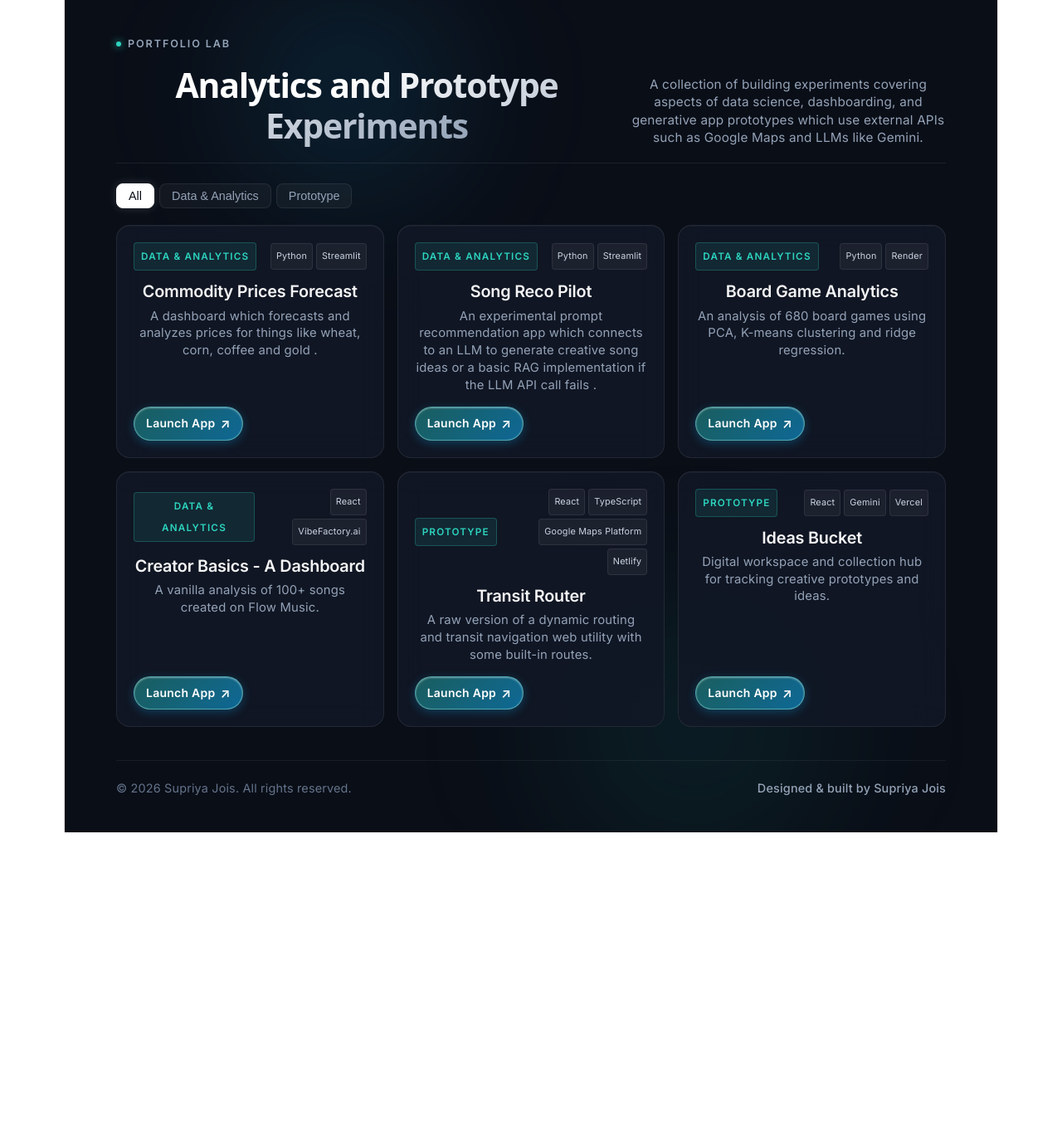
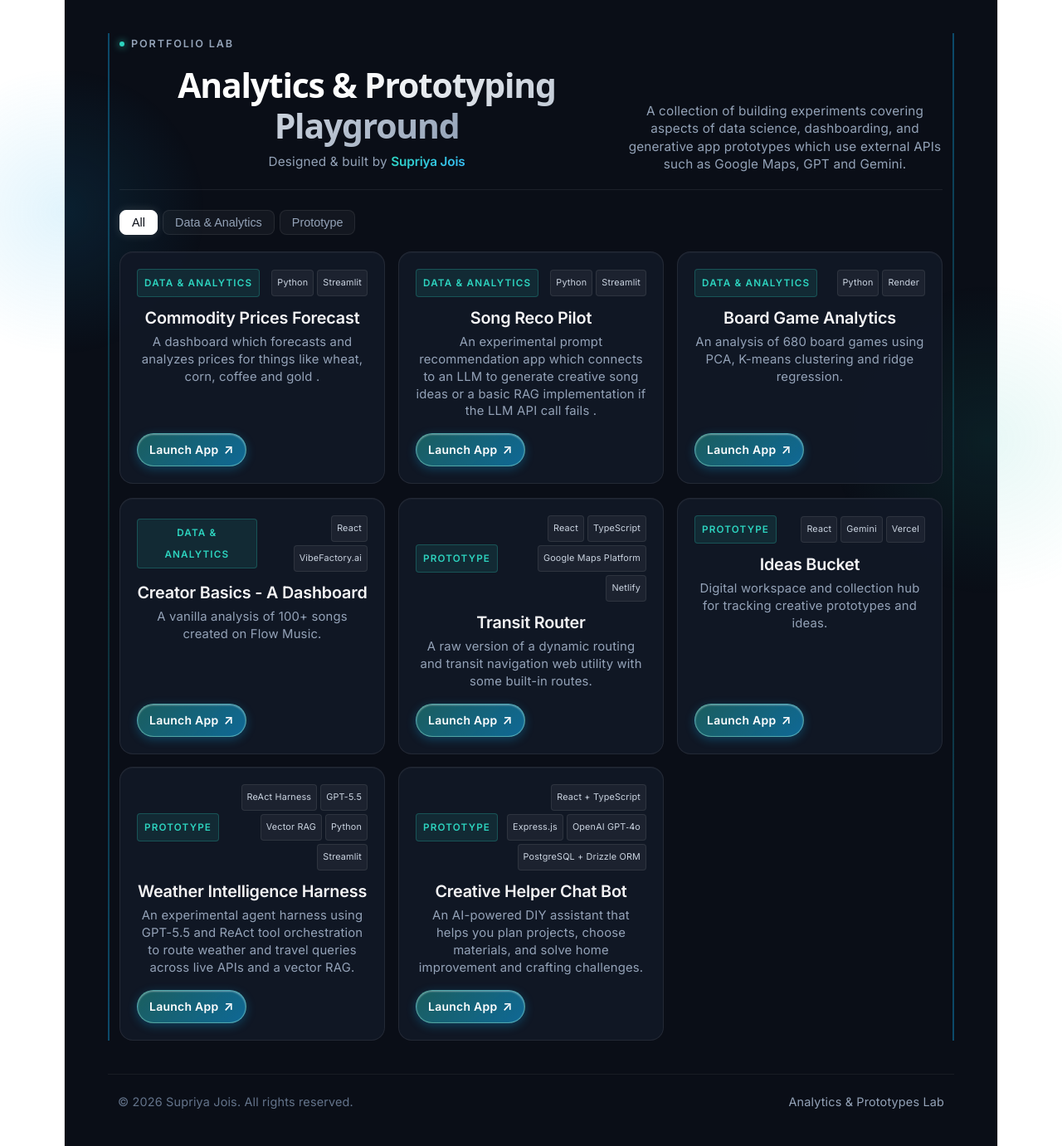
Before and after one commit to supjois-sans-melodrama/analytics-and-random, a React (Vite) app: page / in a window 1280 px wide. Shown: the whole page at 83% size. Before the commit the page ends 1003 px from the top, so only its background shows below. Built offline with nearby package versions, Linux system fonts and the light colour scheme.

Commit message:
Add files via upload
added 2 more apps - chatbot and weather forecast harness

```diff
--- a/src/App.jsx
+++ b/src/App.jsx
@@ -42,6 +42,20 @@ const projects = [
     category: "Prototype",
     stack: ["React", "Gemini", "Vercel"],
     url: "https://ideas-bucket.vercel.app/"
+  },
+  {
+    title: "Weather Intelligence Harness",
+    description: "An experimental agent harness using GPT-5.5 and ReAct tool orchestration to route weather and travel queries across live APIs and a vector RAG.",
+    category: "Prototype",
+    stack: ["ReAct Harness", "GPT-5.5", "Vector RAG", "Python", "Streamlit"],
+    url: "https://globalweather-harness.streamlit.app/"
+  },
+  {
+    title: "Creative Helper Chat Bot",
+    description: "An AI-powered DIY assistant that helps you plan projects, choose materials, and solve home improvement and crafting challenges.",
+    category: "Prototype",
+    stack: ["React + TypeScript", "Express.js", "OpenAI GPT‑4o", "PostgreSQL + Drizzle ORM"],
+    url: "https://globalweather-harness.streamlit.app/"
   }
 ];
 
@@ -70,61 +84,58 @@ export default function App() {
       <style>{`
         @import url('https://fonts.googleapis.com/css2?family=Inter:wght@400;500;600;700&display=swap');
 
-        @keyframes floatOrb1 {
-          0% { transform: translate(0px, 0px) scale(1); }
-          50% { transform: translate(40px, -30px) scale(1.1); }
-          100% { transform: translate(0px, 0px) scale(1); }
-        }
-
-        @keyframes floatOrb2 {
-          0% { transform: translate(0px, 0px) scale(1); }
-          50% { transform: translate(-50px, 40px) scale(1.15); }
-          100% { transform: translate(0px, 0px) scale(1); }
-        }
-
-        .orb-1 {
-          position: absolute;
-          top: -5%;
-          left: 10%;
-          width: 380px;
-          height: 380px;
-          background: radial-gradient(circle, rgba(14, 165, 233, 0.16) 0%, rgba(14, 165, 233, 0) 70%);
+        .ambient-glow-left {
+          position: fixed;
+          top: 10%;
+          left: -100px;
+          width: 350px;
+          height: 350px;
+          background: radial-gradient(circle, rgba(14, 165, 233, 0.12) 0%, rgba(14, 165, 233, 0) 70%);
           border-radius: 50%;
-          filter: blur(60px);
-          animation: floatOrb1 12s ease-in-out infinite;
           pointer-events: none;
           z-index: 0;
         }
 
-        .orb-2 {
-          position: absolute;
-          bottom: -5%;
-          right: 10%;
-          width: 420px;
-          height: 420px;
-          background: radial-gradient(circle, rgba(20, 184, 166, 0.14) 0%, rgba(20, 184, 166, 0) 70%);
+        .ambient-glow-right {
+          position: fixed;
+          bottom: 10%;
+          right: -100px;
+          width: 380px;
+          height: 380px;
+          background: radial-gradient(circle, rgba(20, 184, 166, 0.1) 0%, rgba(20, 184, 166, 0) 70%);
           border-radius: 50%;
-          filter: blur(70px);
-          animation: floatOrb2 15s ease-in-out infinite;
           pointer-events: none;
           z-index: 0;
         }
 
+        .portfolio-frame {
+          max-width: 1020px;
+          width: 100%;
+          margin: 0 auto;
+          position: relative;
+          z-index: 1;
+          flex: 1;
+          padding: 0 12px;
+          box-sizing: border-box;
+          border-left: 2px solid transparent;
+          border-right: 2px solid transparent;
+          border-image: linear-gradient(to bottom, rgba(14, 165, 233, 0.4), rgba(45, 212, 191, 0.15), rgba(14, 165, 233, 0.4)) 1;
+        }
+
         .glass-card {
-          background: rgba(18, 24, 38, 0.85);
-          backdrop-filter: blur(16px);
-          -webkit-backdrop-filter: blur(16px);
+          background: rgba(18, 24, 38, 0.92);
           border: 1px solid rgba(255, 255, 255, 0.08);
           box-shadow: inset 0 1px 0 0 rgba(255, 255, 255, 0.04);
           border-radius: 16px;
-          transition: all 0.25s cubic-bezier(0.4, 0, 0.2, 1);
+          transition: transform 0.2s ease, border-color 0.2s ease, box-shadow 0.2s ease;
+          will-change: transform;
         }
 
         .glass-card:hover {
           transform: translateY(-3px);
-          background: rgba(24, 32, 50, 0.9);
-          border-color: rgba(45, 212, 191, 0.35);
-          box-shadow: inset 0 1px 0 0 rgba(255, 255, 255, 0.08), 0 15px 30px -10px rgba(0, 0, 0, 0.6);
+          background: rgba(24, 32, 50, 0.98);
+          border-color: rgba(45, 212, 191, 0.4);
+          box-shadow: inset 0 1px 0 0 rgba(255, 255, 255, 0.1), 0 12px 25px -8px rgba(0, 0, 0, 0.5);
         }
 
         .gradient-heading {
@@ -133,34 +144,38 @@ export default function App() {
           -webkit-text-fill-color: transparent;
         }
 
+        .gradient-name {
+          background: linear-gradient(135deg, #2dd4bf 0%, #38bdf8 100%);
+          -webkit-background-clip: text;
+          -webkit-text-fill-color: transparent;
+          font-weight: 600;
+          letter-spacing: -0.01em;
+        }
+
         .projects-grid {
           display: grid;
           grid-template-columns: repeat(auto-fit, minmax(280px, 1fr));
           gap: 16px;
         }
 
-        /* Luminous turquoise/blue polished button pill */
         .bright-turquoise-pill {
           background: linear-gradient(135deg, rgba(45, 212, 191, 0.38) 0%, rgba(14, 165, 233, 0.58) 100%);
           border: 1px solid rgba(153, 246, 228, 0.45);
           box-shadow: inset 0 1px 2px rgba(255, 255, 255, 0.4), 0 3px 12px rgba(14, 165, 233, 0.3);
           color: #ffffff;
-          transition: all 0.2s ease;
+          transition: transform 0.15s ease, filter 0.15s ease;
         }
 
         .bright-turquoise-pill:hover {
-          background: linear-gradient(135deg, rgba(94, 234, 212, 0.48) 0%, rgba(56, 189, 248, 0.68) 100%);
-          border-color: rgba(255, 255, 255, 0.8);
-          box-shadow: inset 0 1px 3px rgba(255, 255, 255, 0.7), 0 5px 18px rgba(45, 212, 191, 0.4);
+          filter: brightness(1.1);
           transform: translateY(-1px);
         }
       `}</style>
 
-      {/* Floating Animated Orbs */}
-      <div className="orb-1"></div>
-      <div className="orb-2"></div>
+      <div className="ambient-glow-left"></div>
+      <div className="ambient-glow-right"></div>
 
-      <div style={{ maxWidth: '1000px', width: '100%', margin: '0 auto', position: 'relative', zIndex: 1, flex: 1 }}>
+      <div className="portfolio-frame">
 
         {/* Header */}
         <header style={{
@@ -179,16 +194,20 @@ export default function App() {
           </div>
 
           <div style={{ display: 'flex', justifyContent: 'space-between', alignItems: 'flex-end', flexWrap: 'wrap', gap: '16px' }}>
+            <div style={{ flex: '1 1 300px', display: 'flex', flexDirection: 'column', gap: '6px' }}>
               <h1 style={{
                 fontSize: 'clamp(1.5rem, 3.2vw, 2.4rem)',
                 fontWeight: '700',
                 letterSpacing: '-0.03em',
                 margin: 0,
-              lineHeight: '1.2',
-              flex: '1 1 300px'
+                lineHeight: '1.2'
               }}>
-              <span className="gradient-heading">Analytics and Prototype Experiments</span>
+                <span className="gradient-heading">Analytics & Prototyping Playground</span>
               </h1>
+              <div style={{ fontSize: '0.85rem', color: '#94a3b8' }}>
+                Designed & built by <span className="gradient-name">Supriya Jois</span>
+              </div>
+            </div>
 
             <p style={{
               color: '#94a3b8',
@@ -198,7 +217,7 @@ export default function App() {
               flex: '1 1 280px',
               maxWidth: '380px'
             }}>
-              A collection of building experiments covering aspects of data science, dashboarding, and generative app prototypes which use external APIs such as Google Maps and LLMs like Gemini.
+              A collection of building experiments covering aspects of data science, dashboarding, and generative app prototypes which use external APIs such as Google Maps, GPT and Gemini.
             </p>
           </div>
         </header>
@@ -243,7 +262,6 @@ export default function App() {
             >
               <div>
                 <div style={{ display: 'flex', justifyContent: 'space-between', alignItems: 'center', marginBottom: '12px' }}>
-                  {/* Category Tag */}
                   <span style={{
                     fontSize: '0.65rem',
                     textTransform: 'uppercase',
@@ -258,7 +276,6 @@ export default function App() {
                     {project.category}
                   </span>
 
-                  {/* Tech Stack */}
                   <div style={{ display: 'flex', gap: '4px', flexWrap: 'wrap', justifyContent: 'flex-end' }}>
                     {project.stack.map((tech, i) => (
                       <span key={i} style={{
@@ -283,7 +300,6 @@ export default function App() {
                 </p>
               </div>
 
-              {/* Compact Turquoise/Blue Pill Link */}
               <div style={{ display: 'flex', justifyContent: 'flex-start' }}>
                 <a
                   href={project.url}
@@ -312,13 +328,15 @@ export default function App() {
 
       </div>
 
-      {/* Footer / Copyright */}
+      {/* Footer */}
       <footer style={{
-        maxWidth: '1000px',
+        maxWidth: '1020px',
         width: '100%',
         margin: '40px auto 0 auto',
         borderTop: '1px solid rgba(255, 255, 255, 0.06)',
         paddingTop: '20px',
+        paddingLeft: '12px',
+        paddingRight: '12px',
         display: 'flex',
         justifyContent: 'space-between',
         alignItems: 'center',
@@ -327,13 +345,14 @@ export default function App() {
         position: 'relative',
         zIndex: 1,
         fontSize: '0.8rem',
-        color: '#64748b'
+        color: '#64748b',
+        boxSizing: 'border-box'
       }}>
         <div>
           © {new Date().getFullYear()} Supriya Jois. All rights reserved.
         </div>
-        <div style={{ color: '#94a3b8', fontWeight: '500' }}>
-          Designed & built by Supriya Jois
+        <div style={{ color: '#94a3b8' }}>
+          Analytics & Prototypes Lab
         </div>
       </footer>
 
```
Lines whose indentation alone changed are shown as unchanged.
